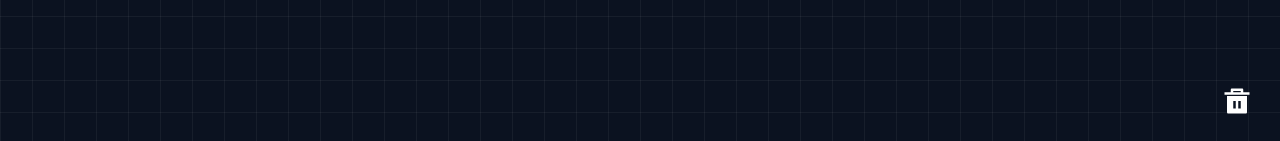
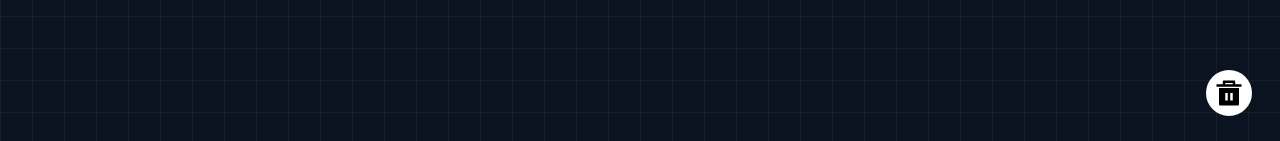
Before and after one commit to suvajitcodewalnut/quick-lab, a React (Vite) app: page / in a window 1280 px wide. Shown: the part 656-797 px from the top of the page. Built offline with nearby package versions, Linux system fonts and the light colour scheme.

Commit message:
style: add button style

```diff
--- a/src/App.tsx
+++ b/src/App.tsx
@@ -19,11 +19,12 @@ const App: React.FC = () => {
 	return (
 		<>
 			<Toaster
-				position="bottom-center"
+				position="bottom-left"
 				toastOptions={{
 					style: {
 						background: "#0b1220",
 						border: "2px solid white",
+						padding: "5px 10px",
 						color: "white",
 						borderRadius: "30px",
 					},
--- a/src/components/Button/Button.tsx
+++ b/src/components/Button/Button.tsx
@@ -9,12 +9,12 @@ const Button = ({ onConfirmationModalOpen }: ButtonPropTypes): JSX.Element => {
 		<button
 			type="button"
 			aria-label="clear-all-tickets-button"
-			className="absolute bottom-7 right-7"
+			className="fixed bottom-7 right-7 border-2 border-white p-1.5 rounded-full bg-white"
 			onClick={onConfirmationModalOpen}
 		>
 			<RiDeleteBin5Fill
 				size={30}
-				className="text-white hover:text-red-500 hover:cursor-pointer hover:scale-110 transition-all duration-200"
+				className=" text-black hover:text-red-500 hover:cursor-pointer hover:scale-110 transition-all duration-200"
 			/>
 		</button>
 	);
--- a/src/components/Card/Card.tsx
+++ b/src/components/Card/Card.tsx
@@ -68,7 +68,7 @@ const Card = ({
 						>
 							{isTicketResolved ? (
 								<IoCloseCircle
-									size={18}
+									size={20}
 									className="text-green-500 hover:cursor-pointer"
 								/>
 							) : (
```
